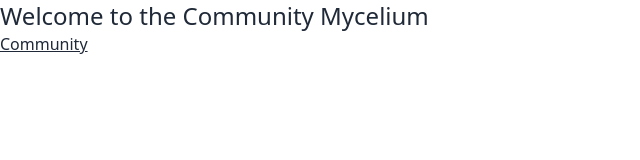
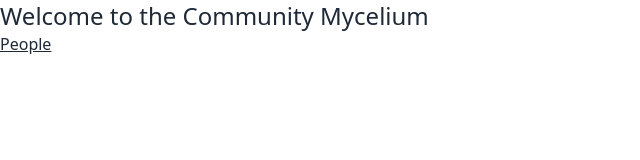
Before and after one commit to thaumazo/Mycelium, a SvelteKit app: page / in a window 1280 px wide. Shown: the top 160 px of the page, without its empty margins (0-640 px from the left). Built offline with nearby package versions, Linux system fonts and the light colour scheme.

Commit message:
Home page now contains link to people

```diff
--- a/src/routes/+page.svelte
+++ b/src/routes/+page.svelte
@@ -1,3 +1,3 @@
 <h1 class="text-2xl">Welcome to the Community Mycelium</h1>
 
-<a class="link" href="/community" >Community</a>
+<a class="link" href="/people" >People</a>
```
